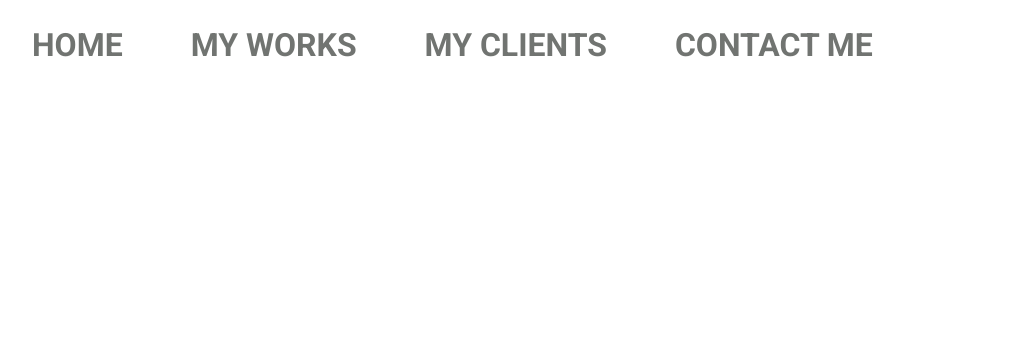
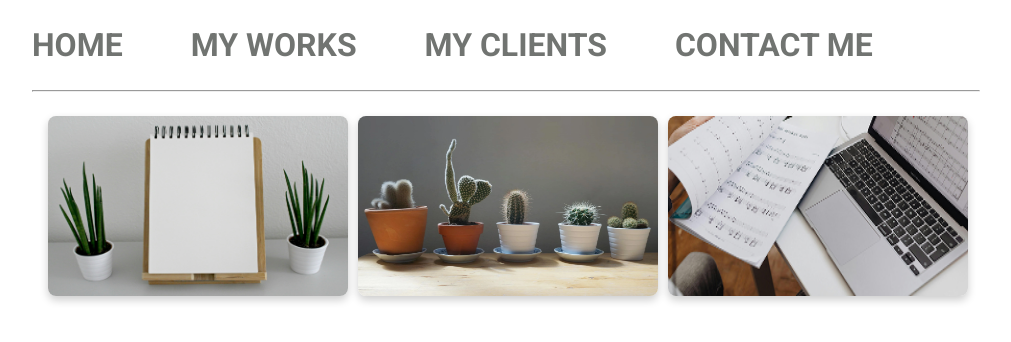
Before and after one commit to Malinka2021/myHoverAnimation, a plain HTML site: page index.html in a window 1280 px wide. Shown: the whole page, without its empty margins (134-1145 px from the left). Drawn offline with Linux system fonts and the light colour scheme.

Commit message:
gallery created

```diff
--- a/css/style.css
+++ b/css/style.css
@@ -28,7 +28,7 @@
     font-size: 32px;
     font-weight: 700;
     color: var(--secondary-color-text); /* Text color */
-    transition: transform 0.3s ease; /* Smooth transition for scaling */
+
 
 }
 .menu-list ul li a{
@@ -42,3 +42,24 @@
     text-shadow: 4px 4px 3px var(--primary-color-text), 8px 8px 3px var(--primary-color-text); /* Add shadow effect */
     transition: transform 0.5s ease-in-out, text-shadow 0.5s ease-in-out; /* Smooth transition for scaling and shadow */
 }
+.gallery{
+    display: grid; /* Use flexbox for layout */
+    grid-template-columns: 1fr 1fr 1fr; /* Responsive grid */
+    grid-template-rows: 1fr;
+    gap: 10px;
+    justify-items: center; /* Center items in the grid */
+    align-items: center; /* Center items in the grid */
+    margin: 0 auto; /* Center the grid */
+    padding: 16px; /* Padding around the grid */
+}
+.gallery-item img{
+    width: 300px;
+    height: 180px;
+    border-radius: 8px; /* Rounded corners */
+    box-shadow: 0 4px 8px rgba(0, 0, 0, 0.2); /* Shadow effect */
+    transition: transform 0.3s ease; /* Smooth transition for scaling */
+}
+.gallery img:hover{
+    transform: scale(1.05); /* Scale up on hover */
+    box-shadow: 0 8px 16px rgba(0, 0, 0, 0.3); /* Shadow effect on hover */
+}
--- a/index.html
+++ b/index.html
@@ -21,11 +21,22 @@
             </ul>
         </div>
 
+        <hr>
 
+        <div class="gallery">
 
+            <div class="gallery-item">
+                <img src="images/aloe.jpeg" alt="Image 1">
+            </div>
+            <div class="gallery-item">
+                <img src="images/cacti.webp" alt="Image 2">
+            </div>
+            <div class="gallery-item">
+                <img src="images/Gallery.jpg" alt="Image 3">
+            </div>
+        </div>
 
-
-    </div>
+    </div> <!-- Closing tag for container -->
 
 
 
```
